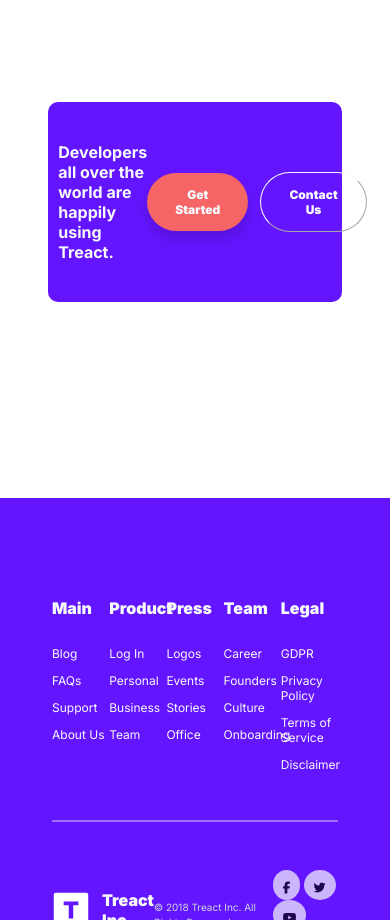
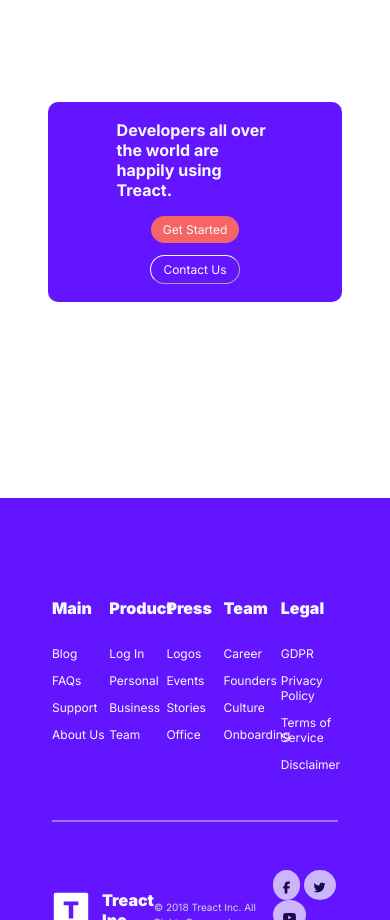
Before and after one commit to omarmata27/Week-2-Final-Project, a plain HTML site: page index.html in a window 390 px wide. Shown: the part 8460-9380 px from the top of the page. Drawn offline with Linux system fonts and the light colour scheme.

Commit message:
final commit 4

```diff
--- a/style.css
+++ b/style.css
@@ -979,16 +979,16 @@
 
 .gs__box {
     display: flex;
-    flex-direction: row;
+    flex-wrap: wrap;
     align-items: center;
     justify-content: space-between;
     width: 100%;
-    margin: 0px 128px;
-    padding: 0px 32px;
-
+    padding: 0px 12px;
 }
 
 .gsboxrow {
+    align-items: center;
+    justify-content: center;
     border-style: none;
     border-width: 1px;
     border-radius: 10px;
@@ -1003,25 +1003,20 @@
 }
 
 .gs__btn {
+    width: 30%;
     display: flex;
     flex-direction: row;
     align-items: center;
-    justify-content: space-between;
+    justify-content: space-around;
 }
 
 .btn__gs {
     color: #f7fafc;
     border-radius: 9999px;
     padding: 16px 32px;
-    font-size: 16px;
-    font-weight: 900;
+    font-size: 14px;
     border-style: none;
     background-color: #f56565;
-}
-
-.btn__gs {
-    margin-right: 32px;
-    box-shadow: 0 8px 16px rgba(0,0,0,.15)
 }
 
 .btn__contact {
@@ -1029,8 +1024,7 @@
     background-color: transparent;
     border-radius: 9999px;
     padding: 16px 32px;
-    font-size: 16px;
-    font-weight: 900;
+    font-size: 14px;
     border-width: 1px;
     border-color: #f7fafc;
 }
@@ -1475,7 +1469,8 @@
     }
 
     .values__split {
-        font-size: 20px;
+        font-size: 16px;
+        padding: 0px;
     }
 
     .values__figure {
@@ -1602,7 +1597,7 @@
     }
 
     .gs__box {
-        margin: 0px 64px;
+        margin: 0px 12px;
     }
 
 
@@ -1750,7 +1745,7 @@
     }
 
     .values__split {
-        font-size: 20px;
+        font-size: 16px;
     }
 
     .values__figure {
@@ -1899,27 +1894,23 @@
     /*-------------GET STARTED----------------*/
 
     .gsboxrow {
-        width: 90%;
+        width: 100%;
         height: 200px;
     }
 
     .gs__box {
+        margin: 0px;
         padding: 0px 10px;
     }
 
     .gs__text {
-        font-size: 16px;
+        font-size: 20px;
     }
 
     .btn__gs,
     .btn__contact {
-        padding: 14px 28px;
+        padding: 10px 20px;
         font-size: 12px;
-        margin: 0 auto;
-    }
-
-    .btn__gs {
-        margin-right: 12px;
     }
 
     /*-------------FOOTER---------------*/
@@ -2225,22 +2216,34 @@
     }
 
     .gs__box {
-        padding: 0px 10px;
-    }
-
+        width: 100%;
+        display: flex;
+        flex-direction: column;
+        align-items: center;
+        justify-content: center;
+        padding: 0px 16px 0px;
+    }
+
+    .gs__btn {
+        display: flex;
+        flex-wrap: wrap;
+        flex-direction: column;
+        align-items: center;
+        justify-content: center;
+        width: 100%;
+    }
     .gs__text {
         font-size: 16px;
     }
 
     .btn__gs,
     .btn__contact {
-        padding: 14px 28px;
+        padding: 6px 12px;
         font-size: 12px;
-        margin: 0 auto;
     }
 
     .btn__gs {
-        margin-right: 12px;
+        margin: 16px 0px 12px;
     }
 
     /*---------------------------------FOOTER---------------------*/
```
